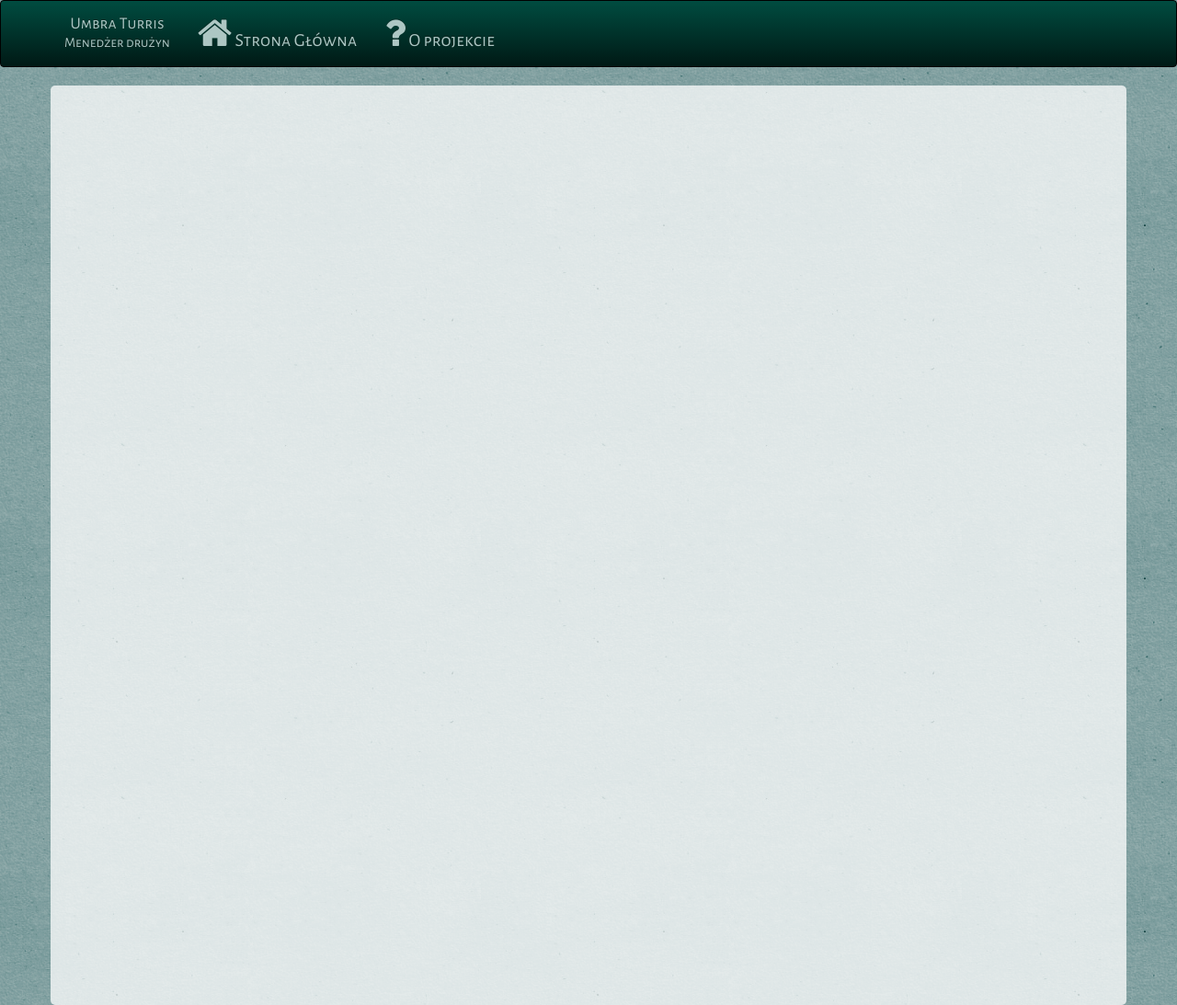
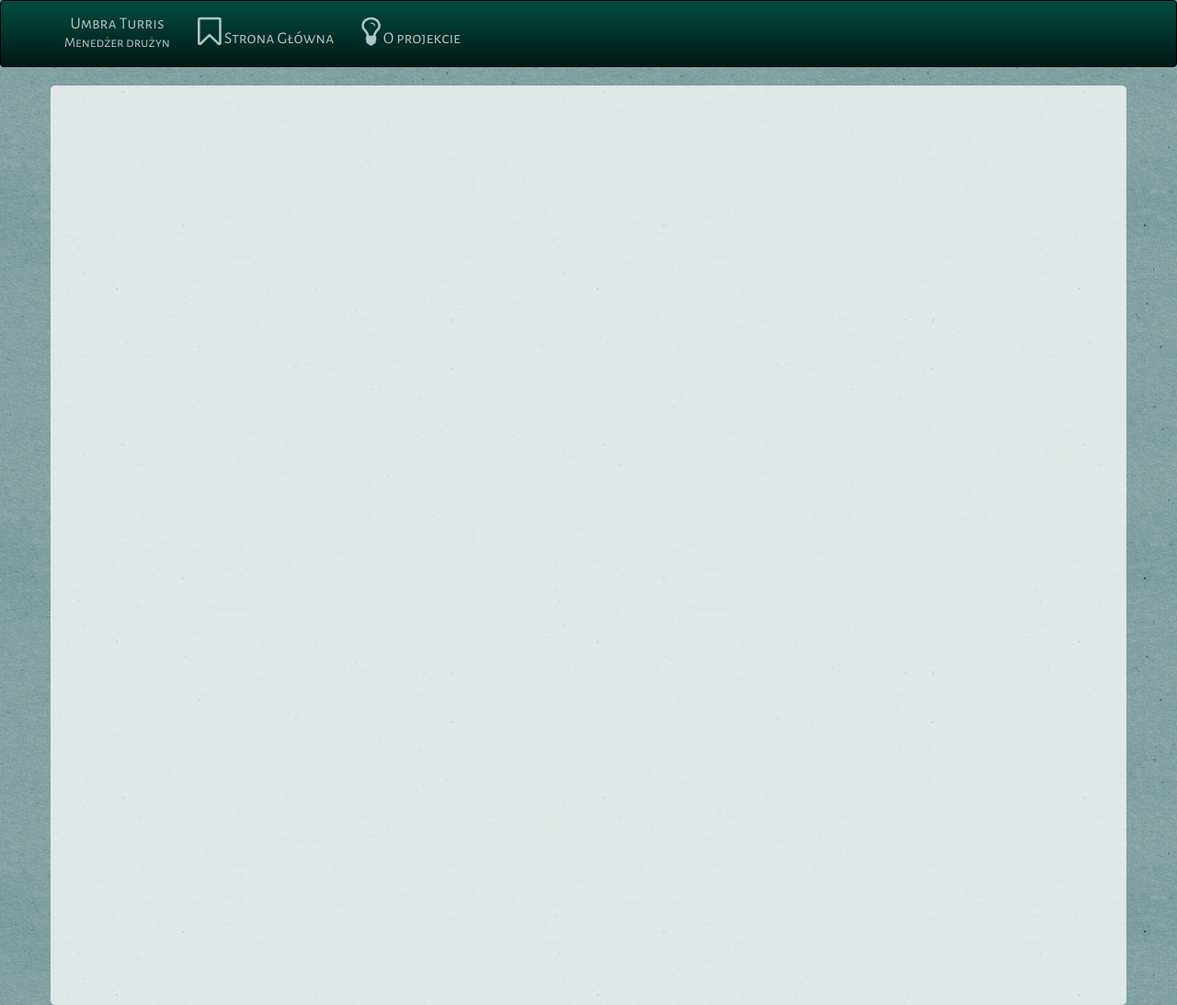
Before and after one commit to gregolsky/ut-party-manager, a website: page app/index.html at #/about in a window 1280 px wide. Shown: the whole page at 92% size. Drawn offline with nearby package versions, Linux system fonts and the light colour scheme; some packages are replaced by stand-ins of ours; a script that the page names is missing; a web font is replaced by a local one.

Commit message:
fix: font and icons tweaks

```diff
--- a/app/index.html
+++ b/app/index.html
@@ -65,11 +65,11 @@
                     <ul class="nav navbar-nav">
                         <li ng-class="{ active: topMenuSelected == 'home' }">
                             <a ng-click="topMenuSelected='home'" href="#">
-                                <i class='fa fa-home fa-2x'></i>&nbsp;Strona Główna</a>
+                                <i class='fa fa-bookmark-o fa-2x'></i>&nbsp;Strona Główna</a>
                         </li>
                         <li ng-class="{ active: topMenuSelected == 'about' }">
                             <a ng-click="topMenuSelected='about'" href="#about">
-                                <i class='fa fa-question fa-2x'></i>&nbsp;O projekcie</a>
+                                <i class='fa fa-lightbulb-o fa-2x'></i>&nbsp;O projekcie</a>
                         </li>
                     </ul>
                 </div>
--- a/app/styles/main.css
+++ b/app/styles/main.css
@@ -208,5 +208,5 @@ hr.no-margin {
 
 body {
     font-family: 'Alegreya Sans SC', sans-serif;
-    font-size: 20px;
+    font-size: 18px;
 }
```
Also changed, not shown: app/views/about.html (+3 -1 lines), app/views/home.html (+3 -1 lines).
